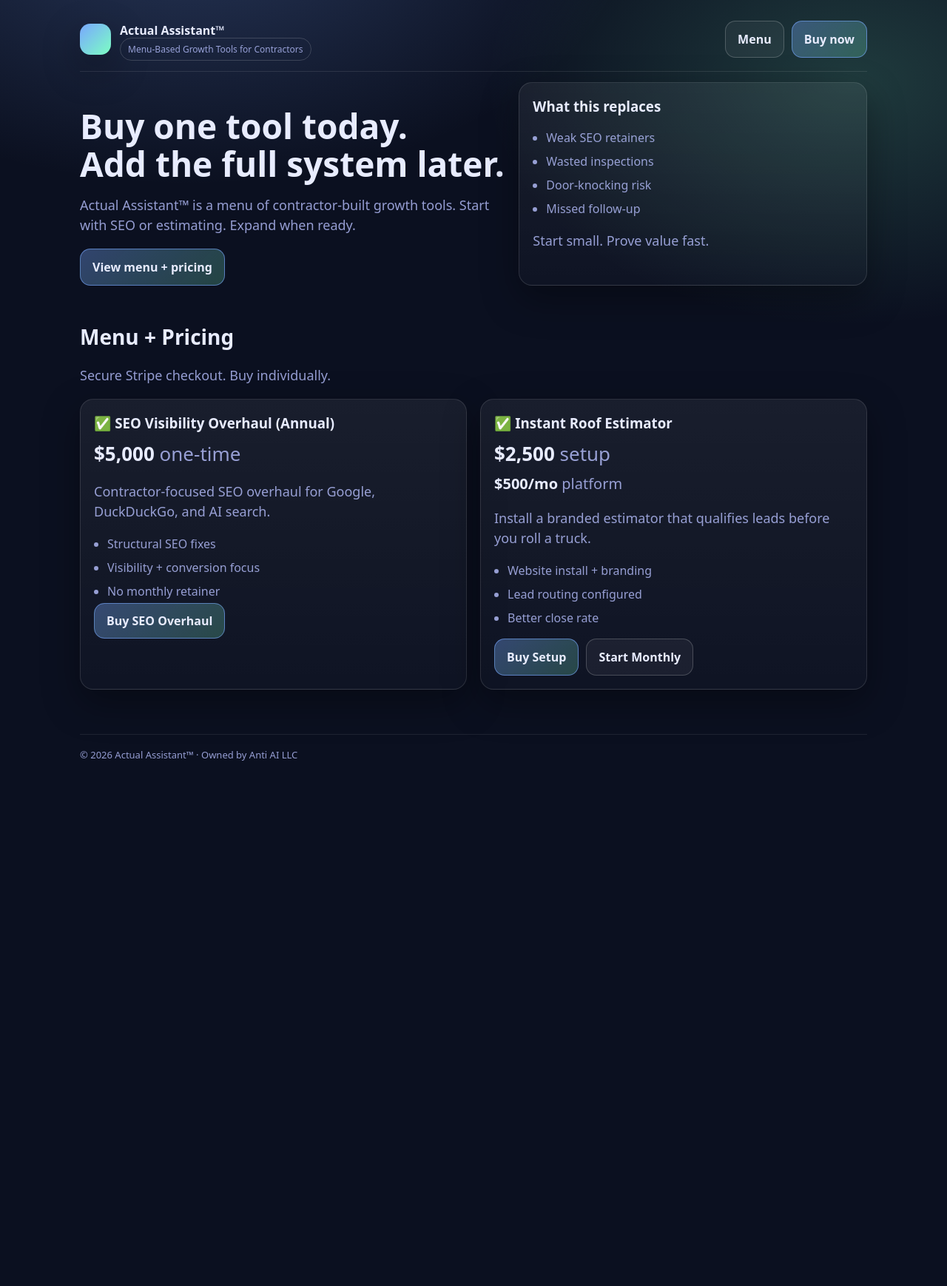
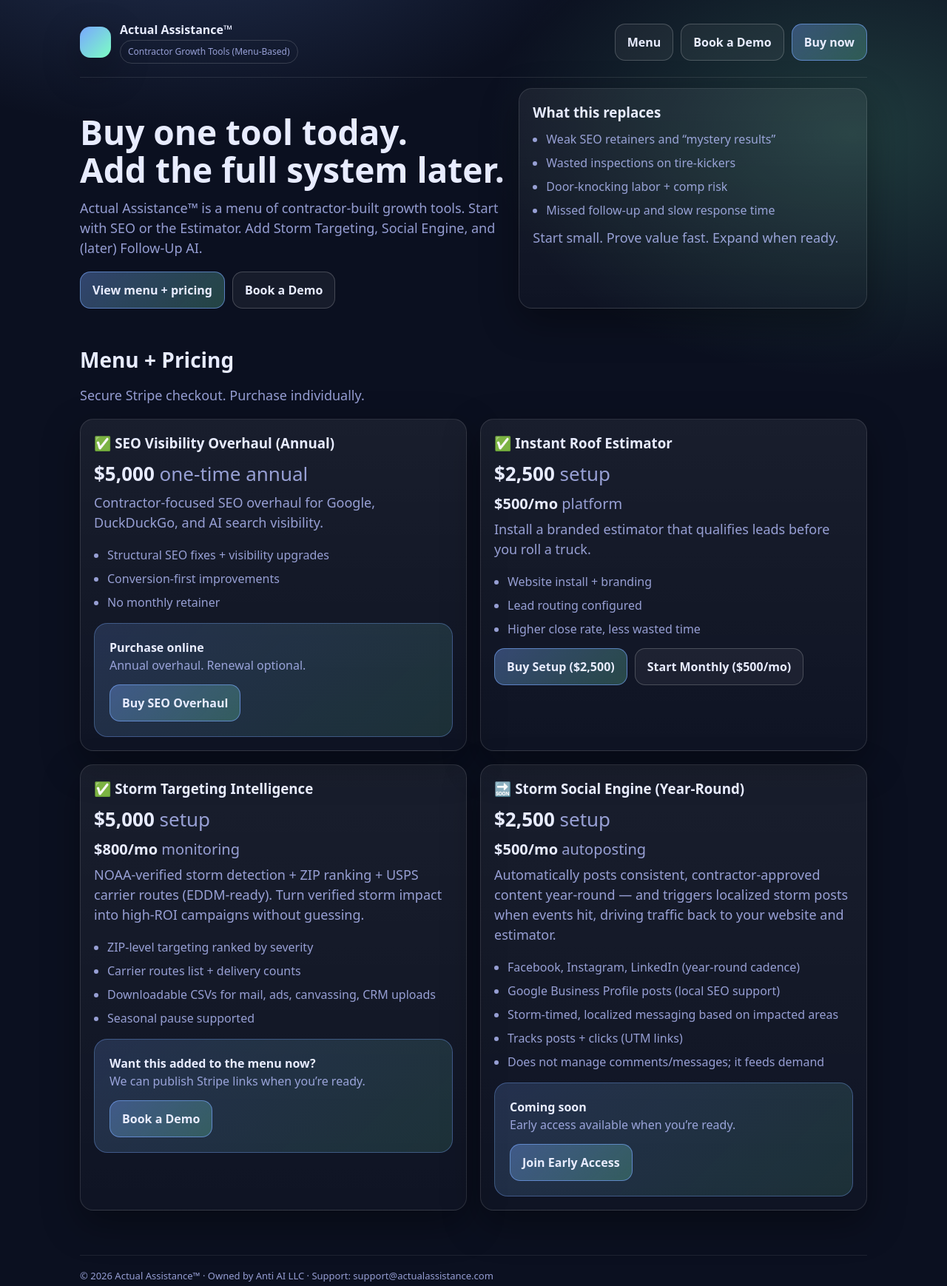
Before and after one commit to AcctMask/actual-assistant-site, a plain HTML site: page index.html in a window 1280 px wide. Shown: the whole page at 74% size. Before the commit the page ends 1101 px from the top, so only its background shows below. Drawn offline with Linux system fonts and the light colour scheme.

Commit message:
Add demo page + rebrand to Actual Assistance + add storm/social menu items

```diff
--- a/index.html
+++ b/index.html
@@ -3,8 +3,8 @@
 <head>
   <meta charset="utf-8" />
   <meta name="viewport" content="width=device-width, initial-scale=1" />
-  <title>Actual Assistant™ | Menu-Based Growth Tools for Contractors</title>
-  <meta name="description" content="Buy contractor growth tools individually: SEO visibility overhaul, instant roof estimator, storm lead generation, and AI follow-up." />
+  <title>Actual Assistance™ | Contractor Growth Tools</title>
+  <meta name="description" content="Menu-based growth tools for contractors: SEO Overhaul, Instant Roof Estimator, Storm Targeting Intelligence, and Storm Social Engine." />
 
   <style>
     :root{
@@ -16,6 +16,7 @@
       --shadow:0 18px 50px rgba(0,0,0,.35);
     }
     *{ box-sizing:border-box; }
+    html{ scroll-behavior:smooth; }
     body{
       margin:0;
       font-family: system-ui, -apple-system, Segoe UI, Roboto, sans-serif;
@@ -28,7 +29,6 @@
     }
     a{ color:inherit; text-decoration:none; }
     .wrap{ max-width:1100px; margin:0 auto; padding:28px 18px 70px; }
-
     header{
       display:flex; justify-content:space-between; align-items:center; gap:14px;
       padding-bottom:18px; border-bottom:1px solid var(--line);
@@ -44,8 +44,10 @@
       font-size:12px; color:var(--muted);
       border:1px solid rgba(255,255,255,.16);
       padding:6px 10px; border-radius:999px;
+      display:inline-block;
+      margin-top:2px;
     }
-    .nav{ display:flex; gap:10px; flex-wrap:wrap; }
+    .nav{ display:flex; gap:10px; flex-wrap:wrap; align-items:center; }
 
     .btn{
       padding:12px 16px;
@@ -54,17 +56,20 @@
       background: rgba(255,255,255,.05);
       font-weight:600;
       cursor:pointer;
+      display:inline-flex; align-items:center; justify-content:center;
+      transition: transform .05s ease, background .15s ease, border-color .15s ease;
     }
+    .btn:hover{ background: rgba(255,255,255,.08); border-color: rgba(255,255,255,.28); }
+    .btn:active{ transform: translateY(1px); }
     .btn.primary{
       background: linear-gradient(135deg, rgba(121,167,255,.35), rgba(124,255,195,.22));
       border-color: rgba(121,167,255,.6);
     }
-    .btn:hover{ background: rgba(255,255,255,.08); }
 
     h1{ font-size:46px; line-height:1.1; margin:34px 0 14px; }
     h2{ font-size:28px; margin:48px 0 14px; }
     h3{ margin:0 0 8px; }
-    p.sub{ color:var(--muted); font-size:18px; max-width:820px; }
+    p.sub{ color:var(--muted); font-size:18px; max-width:860px; margin:0 0 18px; }
 
     .hero{
       display:grid;
@@ -84,16 +89,24 @@
       padding:18px;
       box-shadow:var(--shadow);
     }
-
     .grid{ display:grid; gap:18px; }
     .two{ grid-template-columns:1fr 1fr; }
     @media (max-width:900px){ .two{ grid-template-columns:1fr; } }
 
     .price{ font-size:26px; margin:6px 0; }
     .muted{ color:var(--muted); }
-    ul{ padding-left:18px; color:var(--muted); }
+    ul{ padding-left:18px; color:var(--muted); margin:10px 0 0; }
     li{ margin:8px 0; }
 
+    .cta{
+      margin-top:20px;
+      padding:20px;
+      border-radius:var(--radius);
+      background: linear-gradient(135deg, rgba(121,167,255,.18), rgba(124,255,195,.12));
+      border:1px solid rgba(121,167,255,.35);
+      display:flex; justify-content:space-between; align-items:center; gap:14px;
+      flex-wrap:wrap;
+    }
     footer{
       margin-top:60px;
       padding-top:18px;
@@ -108,62 +121,70 @@
   <div class="wrap">
     <header>
       <div class="brand">
-      <div class="logo"></div>
+        <div class="logo" aria-hidden="true"></div>
         <div>
-        <strong>Actual Assistant™</strong><br />
-        <span class="pill">Menu-Based Growth Tools for Contractors</span>
+          <strong>Actual Assistance™</strong><br />
+          <span class="pill">Contractor Growth Tools (Menu-Based)</span>
         </div>
       </div>
-    <nav class="nav">
+
+      <nav class="nav" aria-label="primary">
         <a class="btn" href="#menu">Menu</a>
+        <a class="btn" href="/demo.html">Book a Demo</a>
         <a class="btn primary" href="#menu">Buy now</a>
       </nav>
     </header>
 
+    <main>
       <section class="hero">
         <div>
           <h1>Buy one tool today.<br />Add the full system later.</h1>
           <p class="sub">
-        Actual Assistant™ is a menu of contractor-built growth tools.
-        Start with SEO or estimating. Expand when ready.
+            Actual Assistance™ is a menu of contractor-built growth tools.
+            Start with SEO or the Estimator. Add Storm Targeting, Social Engine, and (later) Follow-Up AI.
           </p>
           <div class="nav">
             <a class="btn primary" href="#menu">View menu + pricing</a>
+            <a class="btn" href="/demo.html">Book a Demo</a>
           </div>
         </div>
 
         <aside class="card">
           <h3>What this replaces</h3>
           <ul>
-        <li>Weak SEO retainers</li>
-        <li>Wasted inspections</li>
-        <li>Door-knocking risk</li>
-        <li>Missed follow-up</li>
+            <li>Weak SEO retainers and “mystery results”</li>
+            <li>Wasted inspections on tire-kickers</li>
+            <li>Door-knocking labor + comp risk</li>
+            <li>Missed follow-up and slow response time</li>
           </ul>
-      <p class="sub">Start small. Prove value fast.</p>
+          <p class="sub" style="margin-top:12px;">Start small. Prove value fast. Expand when ready.</p>
         </aside>
       </section>
 
       <section id="menu">
         <h2>Menu + Pricing</h2>
-    <p class="sub">Secure Stripe checkout. Buy individually.</p>
+        <p class="sub">Secure Stripe checkout. Purchase individually.</p>
 
         <div class="grid two">
 
           <!-- SEO -->
           <div class="card">
             <h3>✅ SEO Visibility Overhaul (Annual)</h3>
-        <div class="price"><b>$5,000</b> <span class="muted">one-time</span></div>
-        <p class="sub">Contractor-focused SEO overhaul for Google, DuckDuckGo, and AI search.</p>
+            <div class="price"><b>$5,000</b> <span class="muted">one-time annual</span></div>
+            <p class="sub">Contractor-focused SEO overhaul for Google, DuckDuckGo, and AI search visibility.</p>
             <ul>
-          <li>Structural SEO fixes</li>
-          <li>Visibility + conversion focus</li>
+              <li>Structural SEO fixes + visibility upgrades</li>
+              <li>Conversion-first improvements</li>
               <li>No monthly retainer</li>
             </ul>
+            <div class="cta" style="margin-top:16px;">
+              <div>
+                <strong>Purchase online</strong><br />
+                <span class="muted">Annual overhaul. Renewal optional.</span>
+              </div>
               <a class="btn primary" target="_blank" rel="noreferrer"
-           href="https://buy.stripe.com/fZu14m5ih3Ek9XL1Ld2Ry00">
-          Buy SEO Overhaul
-        </a>
+                 href="https://buy.stripe.com/fZu14m5ih3Ek9XL1Ld2Ry00">Buy SEO Overhaul</a>
+            </div>
           </div>
 
           <!-- Estimator -->
@@ -175,17 +196,62 @@
             <ul>
               <li>Website install + branding</li>
               <li>Lead routing configured</li>
-          <li>Better close rate</li>
+              <li>Higher close rate, less wasted time</li>
             </ul>
-        <div class="nav">
+            <div class="nav" style="margin-top:14px;">
               <a class="btn primary" target="_blank" rel="noreferrer"
-             href="https://buy.stripe.com/7sY9AS4ed7UA0nb89B2Ry01">
-            Buy Setup
-          </a>
+                 href="https://buy.stripe.com/7sY9AS4ed7UA0nb89B2Ry01">Buy Setup ($2,500)</a>
               <a class="btn" target="_blank" rel="noreferrer"
-             href="https://buy.stripe.com/fZufZg5ih4Ioee189B2Ry02">
-            Start Monthly
-          </a>
+                 href="https://buy.stripe.com/fZufZg5ih4Ioee189B2Ry02">Start Monthly ($500/mo)</a>
+            </div>
+          </div>
+
+          <!-- Storm Targeting Intelligence -->
+          <div class="card">
+            <h3>✅ Storm Targeting Intelligence</h3>
+            <div class="price"><b>$5,000</b> <span class="muted">setup</span></div>
+            <div class="price" style="font-size:20px;"><b>$800/mo</b> <span class="muted">monitoring</span></div>
+            <p class="sub">
+              NOAA-verified storm detection + ZIP ranking + USPS carrier routes (EDDM-ready).
+              Turn verified storm impact into high-ROI campaigns without guessing.
+            </p>
+            <ul>
+              <li>ZIP-level targeting ranked by severity</li>
+              <li>Carrier routes list + delivery counts</li>
+              <li>Downloadable CSVs for mail, ads, canvassing, CRM uploads</li>
+              <li>Seasonal pause supported</li>
+            </ul>
+            <div class="cta" style="margin-top:16px;">
+              <div>
+                <strong>Want this added to the menu now?</strong><br />
+                <span class="muted">We can publish Stripe links when you’re ready.</span>
+              </div>
+              <a class="btn primary" href="/demo.html">Book a Demo</a>
+            </div>
+          </div>
+
+          <!-- Storm Social Engine -->
+          <div class="card">
+            <h3>🔜 Storm Social Engine (Year-Round)</h3>
+            <div class="price"><b>$2,500</b> <span class="muted">setup</span></div>
+            <div class="price" style="font-size:20px;"><b>$500/mo</b> <span class="muted">autoposting</span></div>
+            <p class="sub">
+              Automatically posts consistent, contractor-approved content year-round — and triggers localized storm posts
+              when events hit, driving traffic back to your website and estimator.
+            </p>
+            <ul>
+              <li>Facebook, Instagram, LinkedIn (year-round cadence)</li>
+              <li>Google Business Profile posts (local SEO support)</li>
+              <li>Storm-timed, localized messaging based on impacted areas</li>
+              <li>Tracks posts + clicks (UTM links)</li>
+              <li>Does not manage comments/messages; it feeds demand</li>
+            </ul>
+            <div class="cta" style="margin-top:16px;">
+              <div>
+                <strong>Coming soon</strong><br />
+                <span class="muted">Early access available when you’re ready.</span>
+              </div>
+              <a class="btn primary" href="/demo.html">Join Early Access</a>
             </div>
           </div>
 
@@ -193,8 +259,9 @@
       </section>
 
       <footer>
-    © <span id="y"></span> Actual Assistant™ · Owned by Anti AI LLC
+        © <span id="y"></span> Actual Assistance™ · Owned by Anti AI LLC · Support: <a href="mailto:support@actualassistance.com">support@actualassistance.com</a>
       </footer>
+    </main>
   </div>
 
   <script>
```
Also changed, not shown: api/demo.js (+8 -20 lines), demo.html (added, +240 -0 lines). Lines whose indentation alone changed are shown as unchanged.
